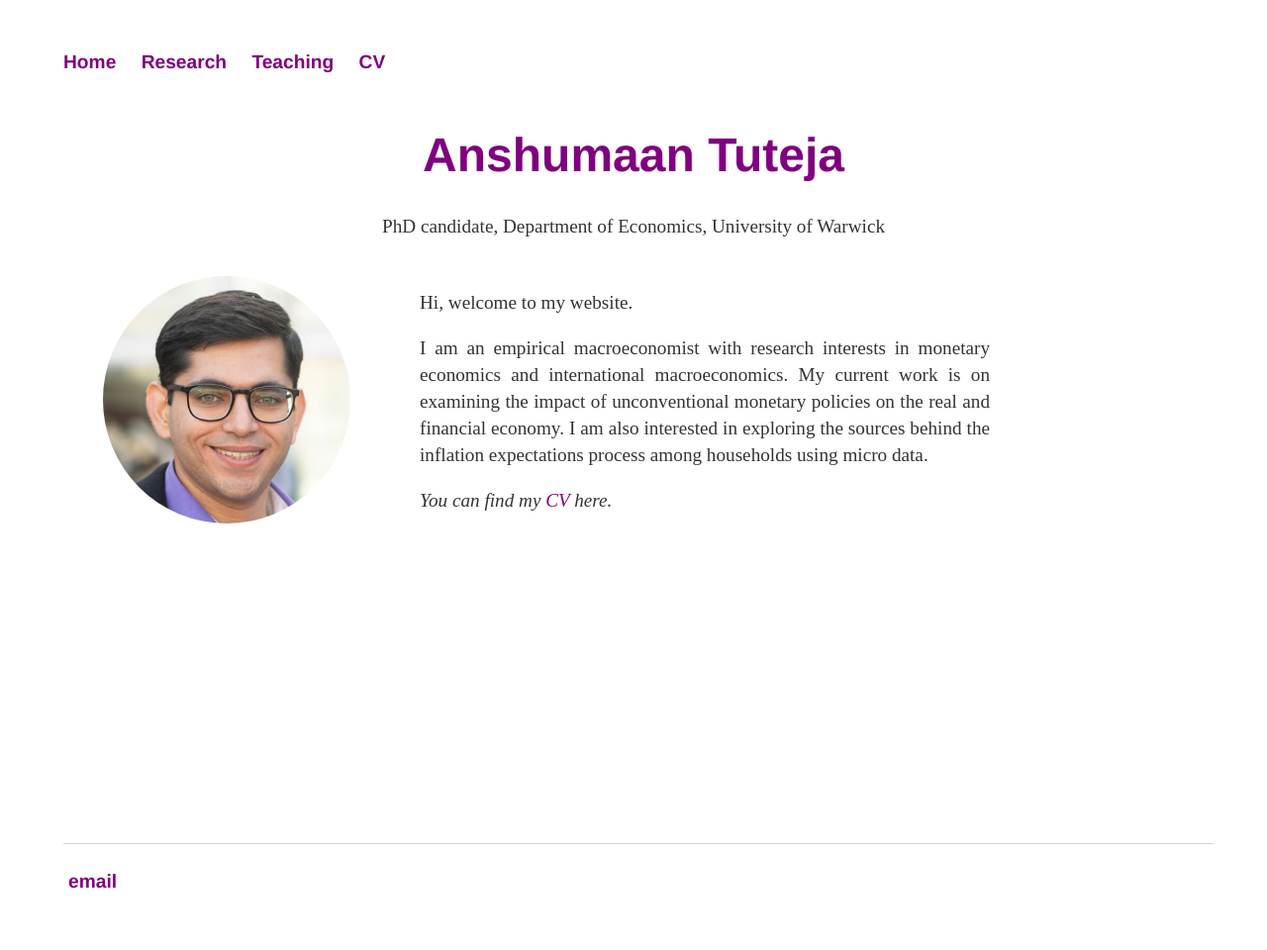
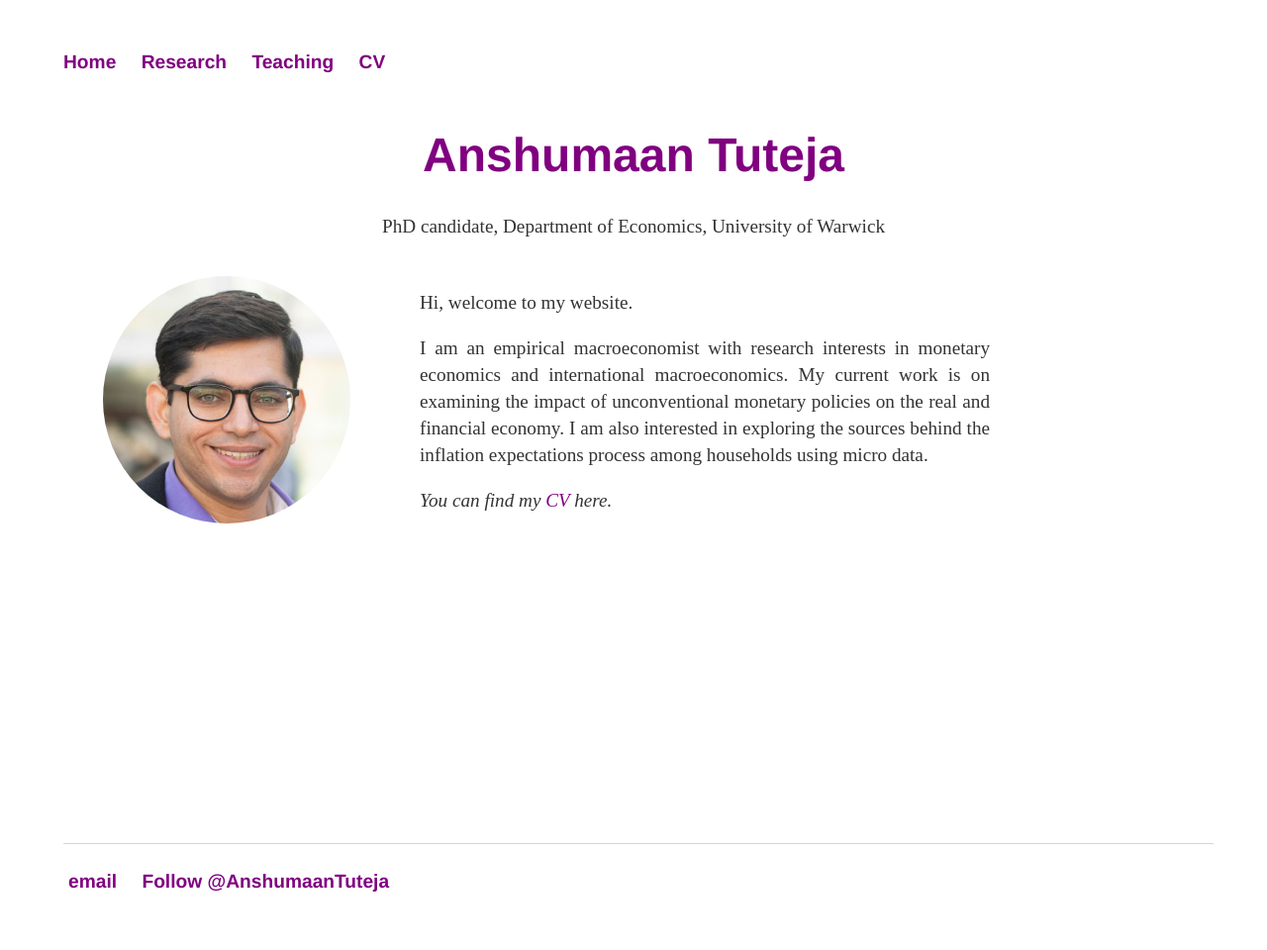
Before and after one commit to anshumaan-tuteja/anshumaan-tuteja.github.io, a Jekyll site: the page built from index.html, in a window 1280 px wide. Shown: the whole page at 99% size. Built offline with Jekyll 4.4.1, drawn with Linux system fonts in a browser that asks for light colours; comment, search, counter and statistics services are not loaded.

Commit message:
Update default.html

```diff
--- a/_layouts/default.html
+++ b/_layouts/default.html
@@ -31,7 +31,7 @@
 				<ul>
 					<li><a href="mailto:a.tuteja.1@warwick.ac.uk">email</a></li>
 					<!--- <li><a href="https://github.com/anshumaan-tuteja">Github</a></li> --->
-					<li><a href="https://twitter.com/AnshumaanTuteja?ref_src=twsrc%5Etfw" class="twitter-follow-button" data-show-count="false"></a><script async src="https://platform.twitter.com/widgets.js" charset="utf-8"></script> </li>
+					<li><a href="https://twitter.com/AnshumaanTuteja?ref_src=twsrc%5Etfw" class="twitter-follow-button" data-size="large" data-show-screen-name="false" data-lang="en" data-show-count="false">Follow @AnshumaanTuteja</a><script async src="https://platform.twitter.com/widgets.js" charset="utf-8"></script> </li>
 					<!--- <li><a href="https://twitter.com/AnshumaanTuteja">Twitter</a></li> --->
 				</ul>
 			</footer>
```
